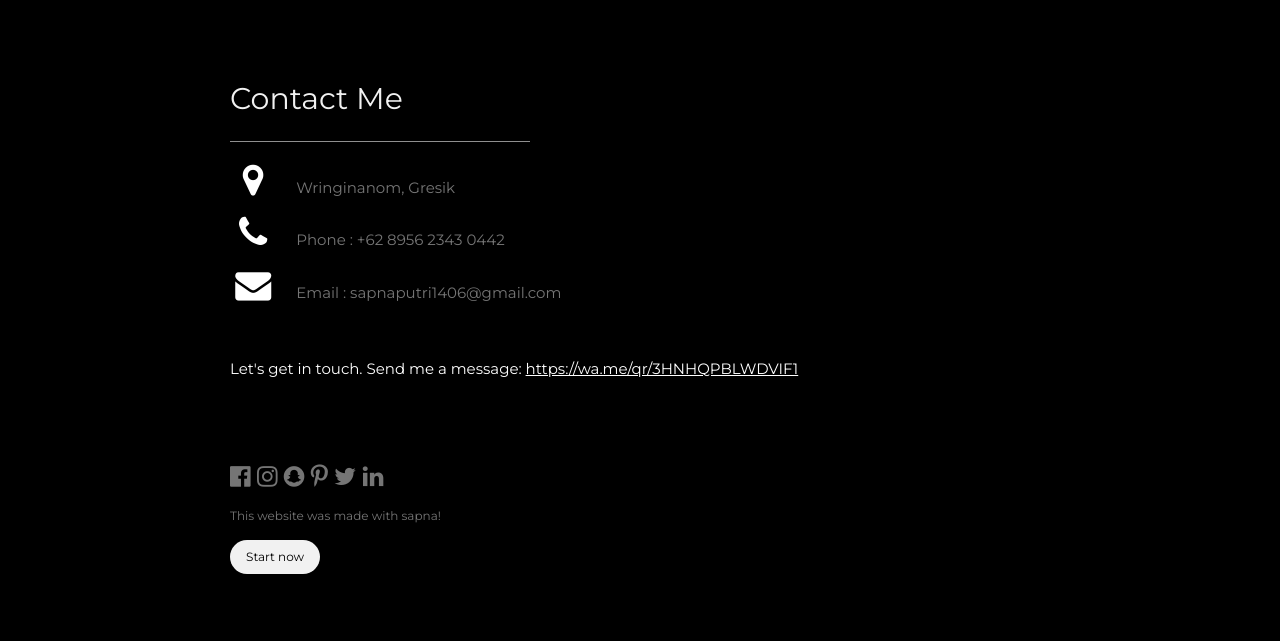
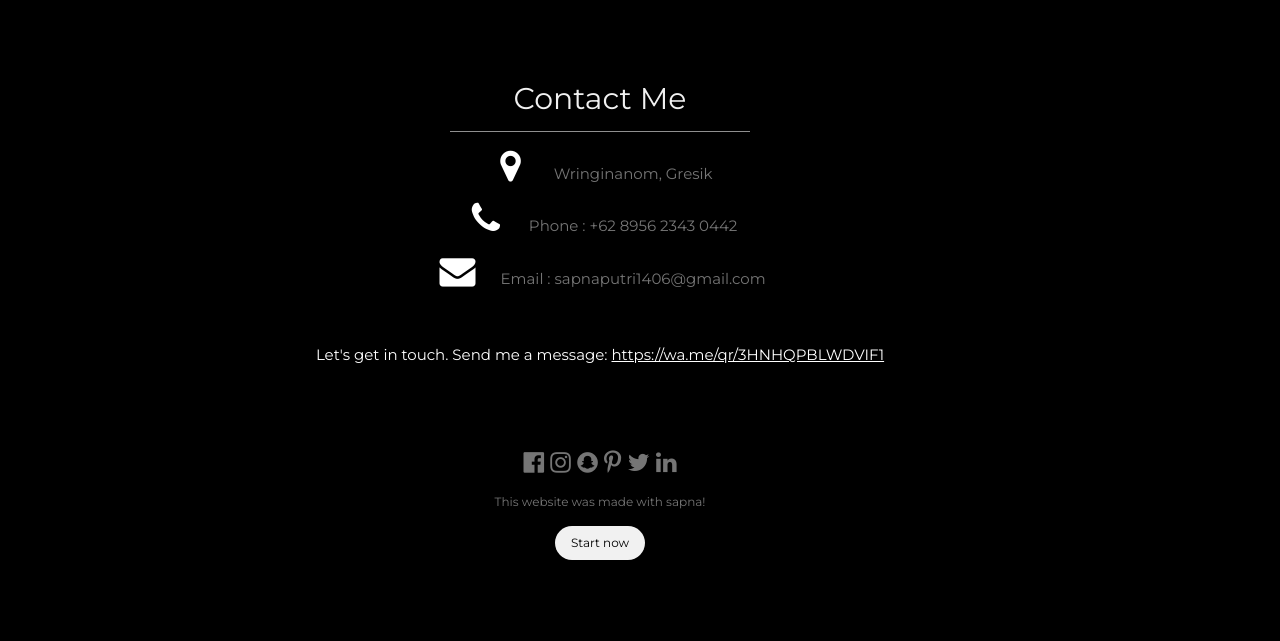
Before and after one commit to sapnastevani/cumateman, a plain HTML site: page index.html in a window 1280 px wide. Shown: the part 7050-7691 px from the top of the page. Drawn offline with nearby package versions, Linux system fonts and the light colour scheme.

Commit message:
index.html

```diff
--- a/index.html
+++ b/index.html
@@ -245,9 +245,9 @@
 
 
 <!-- Contact Section -->
-<div class="w3-padding-64 w3-content w3-text-grey" id="contact" style="padding-left: 80px;">
+<div class="w3-padding-64 w3-content w3-text-grey" id="contact" style="padding-right: 80px; text-align: center;">
   <h2 class="w3-text-light-grey">Contact Me</h2>
-  <hr style="width:300px" class="w3-opacity">
+  <hr style="width:300px; margin: auto;" class="w3-opacity">
 
     <div class="w3-section">
       <p><i class="fa fa-map-marker fa-fw w3-text-white w3-xxlarge w3-margin-right"></i> Wringinanom, Gresik</p>
```
